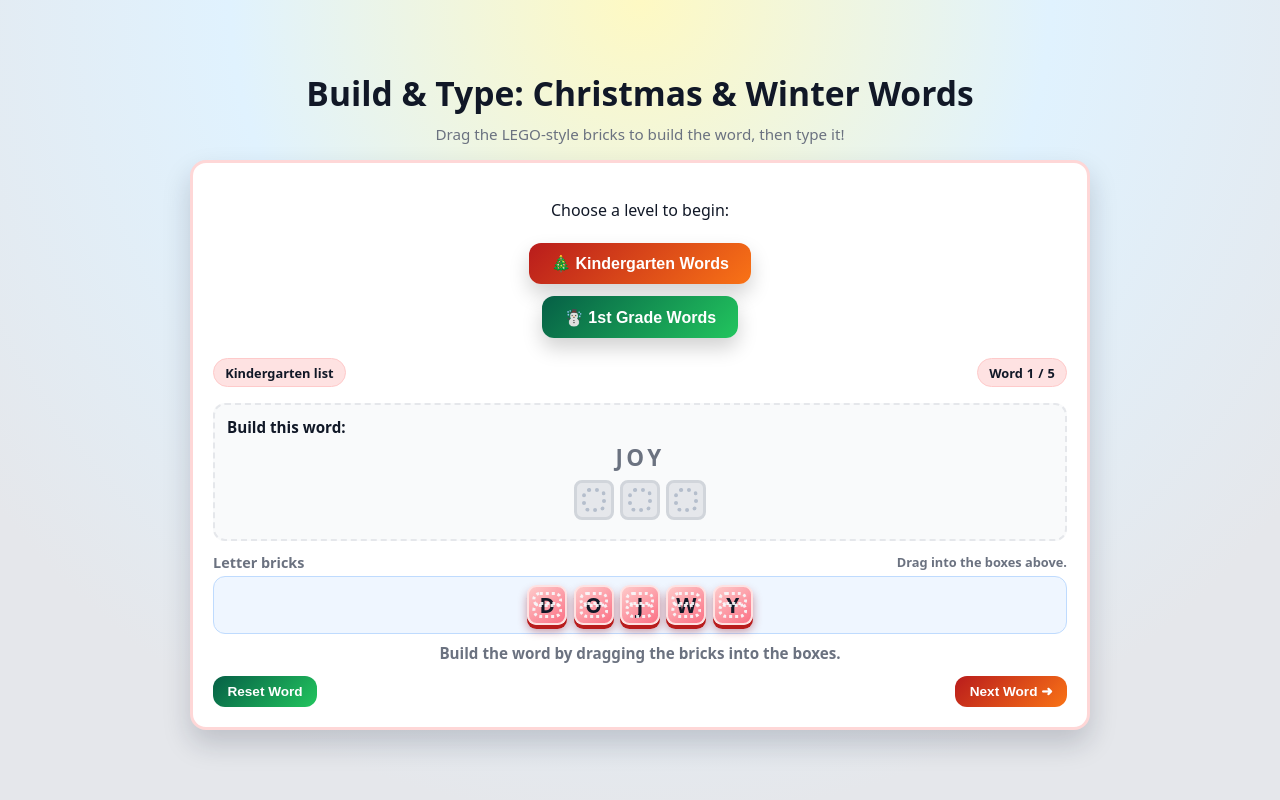
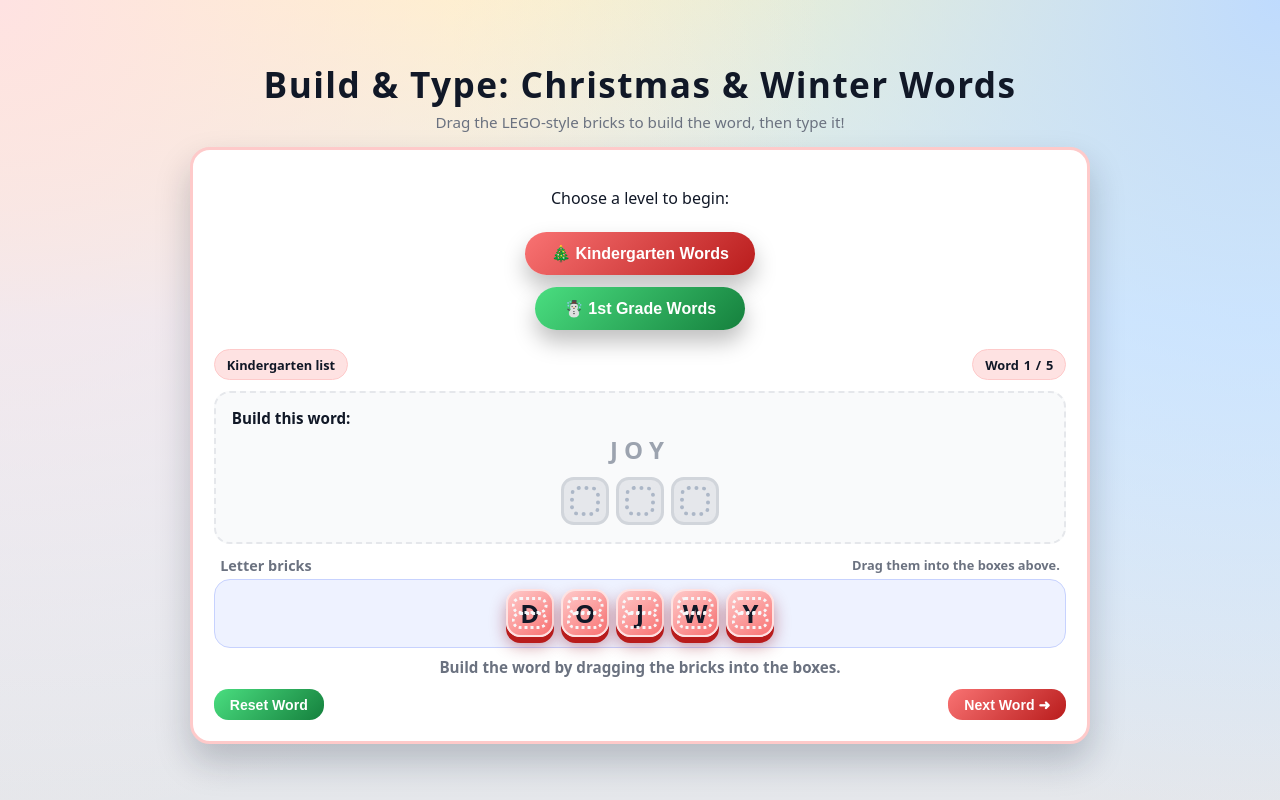
Before and after one commit to RindiDowe/LegoBuild, a plain HTML site: page index.html in a window 1280 px wide. Both pictures are taken after a click on the button "🎄 Kindergarten Words". Drawn offline with Linux system fonts and the light colour scheme.

Commit message:
Refactor HTML and CSS for improved layout
Updated styles and structure for improved layout and design. Adjusted color scheme and button styles for better user experience.

```diff
--- a/index.html
+++ b/index.html
@@ -2,31 +2,38 @@
 <html lang="en">
 <head>
   <meta charset="UTF-8" />
-  <title>Build & Type: Christmas / Winter Words</title>
+  <title>Build & Type: Christmas & Winter Words</title>
   <meta name="viewport" content="width=device-width, initial-scale=1" />
   <style>
     :root{
-      --bg:#f3f4ff;
+      --bg1:#fef9c3;   /* soft yellow */
+      --bg2:#e0f2fe;   /* icy blue   */
+      --bg3:#e5e7eb;   /* light gray */
+
       --card:#ffffff;
       --ink:#111827;
-      --accent:#b91c1c;   /* red */
-      --accent-2:#065f46; /* green */
+      --accent:#b91c1c;   /* Christmas red */
+      --accent-2:#15803d; /* Christmas green */
       --muted:#6b7280;
-      --good:#15803d;
+      --good:#16a34a;
       --bad:#b91c1c;
       --slot:#e5e7eb;
     }
-    *{box-sizing:border-box;}
+
+    *{ box-sizing:border-box; }
 
     body{
       margin:0;
       font-family: system-ui,-apple-system,BlinkMacSystemFont,"Segoe UI",sans-serif;
-      background: radial-gradient(circle at top,#fef9c3,#e0f2fe 40%,#e5e7eb 80%);
       min-height:100vh;
       display:flex;
       align-items:center;
       justify-content:center;
       padding:1rem;
+      background:
+        radial-gradient(circle at top left,#fee2e2 0,transparent 55%),
+        radial-gradient(circle at top right,#bfdbfe 0,transparent 55%),
+        linear-gradient(to bottom,var(--bg1),var(--bg2) 40%,var(--bg3));
       color:var(--ink);
     }
 
@@ -37,22 +44,24 @@
 
     h1{
       text-align:center;
-      margin:0 0 .5rem;
-      font-size:clamp(1.6rem,3vw,2.1rem);
+      margin:.2rem 0 .3rem;
+      font-size:clamp(1.6rem,3.1vw,2.2rem);
+      letter-spacing:.04em;
     }
+
     .tagline{
       text-align:center;
-      margin:0 0 1rem;
+      margin:0 0 .9rem;
+      font-size:.95rem;
       color:var(--muted);
-      font-size:.95rem;
     }
 
     .card{
       background:var(--card);
-      border-radius:1rem;
-      padding:1rem 1.25rem 1.25rem;
-      box-shadow:0 14px 28px rgba(15,23,42,.18);
-      border:3px solid #fed7d7;
+      border-radius:1.25rem;
+      padding:1.1rem 1.3rem 1.3rem;
+      box-shadow:0 18px 35px rgba(15,23,42,.22);
+      border:3px solid #fecaca;
     }
 
     .top-row{
@@ -61,11 +70,11 @@
       align-items:center;
       flex-wrap:wrap;
       gap:.5rem;
-      margin-bottom:1rem;
+      margin-bottom:.7rem;
     }
 
     .badge{
-      padding:.3rem .7rem;
+      padding:.35rem .75rem;
       border-radius:999px;
       background:#fee2e2;
       border:1px solid #fecaca;
@@ -73,40 +82,56 @@
       font-weight:600;
       display:inline-flex;
       align-items:center;
-      gap:.25rem;
+      gap:.3rem;
+      white-space:nowrap;
     }
 
     .hidden{display:none;}
 
+    /* START SCREEN */
     #start-screen{
       display:flex;
       flex-direction:column;
       align-items:center;
       gap:.75rem;
-      padding:1.25rem 0;
+      padding:1.2rem 0;
+      text-align:center;
     }
 
     .btn{
       border:none;
-      border-radius:.75rem;
-      padding:.7rem 1.4rem;
+      border-radius:999px;
+      padding:.75rem 1.6rem;
       font-size:1rem;
-      font-weight:600;
+      font-weight:700;
       cursor:pointer;
-      background:linear-gradient(135deg,var(--accent),#f97316);
       color:white;
-      box-shadow:0 10px 20px rgba(0,0,0,.18);
+      box-shadow:0 12px 22px rgba(0,0,0,.25);
       display:inline-flex;
       align-items:center;
-      gap:.4rem;
+      gap:.45rem;
+      transition:transform .08s ease,box-shadow .08s ease,filter .08s ease;
     }
-    .btn.secondary{
-      background:linear-gradient(135deg,var(--accent-2),#22c55e);
+    .btn.large{
+      min-width:210px;
+      justify-content:center;
+    }
+    .btn.red{
+      background:linear-gradient(135deg,#f97373,var(--accent));
+    }
+    .btn.green{
+      background:linear-gradient(135deg,#4ade80,var(--accent-2));
     }
     .btn.small{
-      padding:.45rem .9rem;
-      font-size:.85rem;
+      padding:.45rem 1rem;
+      font-size:.88rem;
       box-shadow:none;
+      border-radius:.9rem;
+    }
+    .btn:active{
+      transform:translateY(1px);
+      box-shadow:0 6px 14px rgba(0,0,0,.2);
+      filter:brightness(.97);
     }
     .btn[disabled]{
       opacity:.6;
@@ -114,148 +139,155 @@
       box-shadow:none;
     }
 
+    /* BUILD AREA */
     .build-area{
-      border-radius:.75rem;
+      border-radius:1rem;
       border:2px dashed #e5e7eb;
-      padding:.75rem;
+      padding:.9rem .6rem .9rem;
       background:#f9fafb;
-      margin-bottom:.75rem;
+      margin-bottom:.7rem;
     }
-
     .build-label{
       font-weight:600;
-      margin-bottom:.3rem;
+      margin:0 0 .3rem;
       font-size:.95rem;
+      padding:0 .4rem;
     }
-
     #target-word{
-      font-size:1.4rem;
-      font-weight:700;
-      letter-spacing:.15em;
+      text-align:center;
+      font-size:1.5rem;
+      font-weight:800;
+      letter-spacing:.25em;
+      color:#9ca3af;
+      margin-bottom:.5rem;
       text-transform:uppercase;
-      color:var(--muted);
-      text-align:center;
-      margin-bottom:.45rem;
     }
 
     .build-row{
       display:flex;
       flex-wrap:wrap;
       justify-content:center;
-      gap:.4rem;
-      margin-bottom:.4rem;
+      gap:.45rem;
+      padding:.2rem .2rem;
     }
 
     .slot{
-      width:2.5rem;
-      height:2.5rem;
-      border-radius:.5rem;
+      width:3rem;
+      height:3rem;
+      border-radius:.8rem;
       background:var(--slot);
       border:3px solid #d1d5db;
       display:flex;
       align-items:center;
       justify-content:center;
       position:relative;
-      box-shadow:inset 0 0 0 3px #e5e7eb;
+      box-shadow:inset 0 0 0 4px #e5e7eb;
+      flex:0 0 auto;
     }
     .slot::before{
       content:"";
-      width:70%;
-      height:70%;
-      border-radius:.45rem;
-      border:4px dotted rgba(148,163,184,.6);
+      width:72%;
+      height:72%;
+      border-radius:.55rem;
+      border:4px dotted rgba(148,163,184,.7);
       box-sizing:border-box;
     }
     .slot.filled{
       background:#fef2f2;
     }
 
+    /* LETTER BANK */
     .letter-bank-wrap{
-      margin-top:.3rem;
+      margin-top:.35rem;
     }
-
     .bank-label{
       font-weight:600;
       font-size:.9rem;
       margin-bottom:.25rem;
+      padding:0 .4rem;
+      color:var(--muted);
       display:flex;
       justify-content:space-between;
-      align-items:center;
-      color:var(--muted);
+      gap:.5rem;
     }
-
     .letter-bank{
       display:flex;
       flex-wrap:wrap;
-      gap:.4rem;
       justify-content:center;
-      padding:.5rem;
-      border-radius:.75rem;
-      background:#eff6ff;
-      border:1px solid #bfdbfe;
-      min-height:3rem;
+      gap:.45rem;
+      padding:.6rem;
+      border-radius:1rem;
+      background:#eef2ff;
+      border:1px solid #c7d2fe;
+      min-height:3.4rem;
     }
 
     .brick{
-      width:2.5rem;
-      height:2.5rem;
-      border-radius:.6rem;
-      background:linear-gradient(145deg,#fecaca,#fb7185);
-      box-shadow:0 4px 0 #b91c1c,0 6px 10px rgba(148,27,45,.45);
+      width:3rem;
+      height:3rem;
+      border-radius:.9rem;
+      background:linear-gradient(145deg,#fecaca,#f97373);
+      box-shadow:0 6px 0 #b91c1c,0 9px 16px rgba(148,27,45,.45);
       border:2px solid #fee2e2;
       color:#111827;
-      font-weight:800;
-      font-size:1.3rem;
+      font-weight:900;
+      font-size:1.6rem;
       display:flex;
       align-items:center;
       justify-content:center;
       text-transform:uppercase;
       cursor:grab;
       position:relative;
+      flex:0 0 auto;
     }
-    .brick:active{cursor:grabbing;transform:translateY(1px);box-shadow:0 3px 0 #b91c1c,0 5px 8px rgba(148,27,45,.45);}
+    .brick:active{
+      cursor:grabbing;
+      transform:translateY(1px);
+      box-shadow:0 4px 0 #b91c1c,0 7px 14px rgba(148,27,45,.55);
+    }
     .brick::before,.brick::after{
       content:"";
       position:absolute;
-      width:65%;
+      width:70%;
       height:26%;
       border-radius:999px;
-      border:3px dotted rgba(248,250,252,.9);
+      border:3px dotted rgba(248,250,252,.95);
       left:50%;
       transform:translateX(-50%);
     }
-    .brick::before{top:14%;}
-    .brick::after{bottom:14%;}
+    .brick::before{ top:13%; }
+    .brick::after { bottom:13%; }
 
+    /* TYPE SECTION */
     .type-section{
       margin-top:.9rem;
-      border-radius:.75rem;
-      padding:.75rem;
+      border-radius:1rem;
+      padding:.8rem .75rem .85rem;
       background:#ecfdf5;
       border:1px solid #a7f3d0;
     }
     .type-section h3{
-      margin:.1rem 0 .4rem;
+      margin:.1rem 0 .45rem;
       font-size:1rem;
     }
     .type-row{
       display:flex;
       flex-wrap:wrap;
-      gap:.5rem;
+      gap:.45rem;
       align-items:center;
     }
     #type-input{
       flex:1;
-      min-width:130px;
-      padding:.5rem .7rem;
-      border-radius:.6rem;
+      min-width:150px;
+      padding:.55rem .7rem;
+      border-radius:.75rem;
       border:2px solid #6ee7b7;
       font-size:1rem;
     }
     #type-input:focus{
       outline:none;
       border-color:#22c55e;
-      box-shadow:0 0 0 2px rgba(34,197,94,.4);
+      box-shadow:0 0 0 2px rgba(34,197,94,.35);
     }
 
     #type-feedback{
@@ -263,30 +295,52 @@
       font-weight:600;
       font-size:.9rem;
     }
-    #type-feedback.good{color:var(--good);}
-    #type-feedback.bad{color:var(--bad);}
+    #type-feedback.good{ color:var(--good); }
+    #type-feedback.bad{ color:var(--bad); }
 
+    /* MESSAGES & BOTTOM ROW */
     #message{
       margin-top:.6rem;
       font-weight:600;
       text-align:center;
       font-size:.95rem;
       color:var(--muted);
+      min-height:1.1rem;
     }
 
-    .finish{
-      text-align:center;
-      font-size:1.1rem;
-      font-weight:600;
-      padding:.7rem 0 .2rem;
+    .bottom-row{
+      margin-top:.75rem;
+      display:flex;
+      justify-content:space-between;
+      align-items:center;
+      gap:.5rem;
+      flex-wrap:wrap;
     }
 
-    @media (max-width:600px){
+    #finish-screen{
+      margin-top:.6rem;
+      text-align:center;
+    }
+    #finish-text{
+      font-size:1.05rem;
+      font-weight:700;
+      margin-bottom:.4rem;
+    }
+
+    @media (max-width:640px){
       .brick,.slot{
-        width:2.2rem;
-        height:2.2rem;
+        width:2.6rem;
+        height:2.6rem;
       }
-      #target-word{font-size:1.2rem;}
+      #target-word{ font-size:1.3rem; }
+      .bottom-row{
+        flex-direction:column-reverse;
+        align-items:stretch;
+      }
+      .bottom-row .btn.small{
+        width:100%;
+        justify-content:center;
+      }
     }
   </style>
 </head>
@@ -298,11 +352,9 @@
     <div class="card">
       <!-- START SCREEN -->
       <div id="start-screen">
-        <p style="text-align:center;margin:0 0 .6rem;">
-          Choose a level to begin:
-        </p>
-        <button class="btn" data-grade="K">🎄 Kindergarten Words</button>
-        <button class="btn secondary" data-grade="1">☃️ 1st Grade Words</button>
+        <p style="margin:0 0 .7rem;">Choose a level to begin:</p>
+        <button class="btn large red" data-grade="K">🎄 Kindergarten Words</button>
+        <button class="btn large green" data-grade="1">☃️ 1st Grade Words</button>
       </div>
 
       <!-- GAME SCREEN -->
@@ -313,15 +365,15 @@
         </div>
 
         <div class="build-area">
-          <div class="build-label">Build this word:</div>
+          <p class="build-label">Build this word:</p>
           <div id="target-word"></div>
-          <div class="build-row" id="build-row"></div>
+          <div id="build-row" class="build-row"></div>
         </div>
 
         <div class="letter-bank-wrap">
           <div class="bank-label">
             <span>Letter bricks</span>
-            <span style="font-size:.8rem;">Drag into the boxes above.</span>
+            <span style="font-size:.8rem;">Drag them into the boxes above.</span>
           </div>
           <div id="letter-bank" class="letter-bank"></div>
         </div>
@@ -330,30 +382,28 @@
           <h3>Now type the word:</h3>
           <div class="type-row">
             <input id="type-input" type="text" autocomplete="off" />
-            <button id="check-typed" class="btn small">Check</button>
+            <button id="check-typed" class="btn small red">Check</button>
           </div>
           <div id="type-feedback"></div>
         </div>
 
         <div id="message"></div>
 
-        <div style="margin-top:.8rem;display:flex;justify-content:space-between;gap:.5rem;">
-          <button id="reset-word" class="btn small secondary">Reset Word</button>
-          <button id="next-word" class="btn small hidden">Next Word ➜</button>
+        <div class="bottom-row">
+          <button id="reset-word" class="btn small green">Reset Word</button>
+          <button id="next-word" class="btn small red hidden">Next Word ➜</button>
         </div>
 
         <div id="finish-screen" class="hidden">
-          <p class="finish">✨ Snow-tastic work! You finished all the words. ✨</p>
-          <div style="text-align:center;margin-bottom:.3rem;">
-            <button id="play-again" class="btn small">Play Again</button>
-          </div>
+          <p id="finish-text">✨ Snow-tastic work! You finished all the words. ✨</p>
+          <button id="play-again" class="btn small green">Play Again</button>
         </div>
       </div>
     </div>
   </div>
 
   <script>
-    // Simple Christmas / winter word lists
+    // Christmas / winter word lists
     const wordSets = {
       K: ["joy","elf","hat","snow","tree"],
       1: ["sled","bells","candy","lights","frost"]
@@ -383,19 +433,24 @@
     const finishScreen  = document.getElementById("finish-screen");
     const playAgainBtn  = document.getElementById("play-again");
 
-    // Start buttons (grade selection)
+    // Level select buttons
     document.querySelectorAll("#start-screen .btn").forEach(btn=>{
-      btn.addEventListener("click",()=>{
+      btn.addEventListener("click", ()=>{
         currentGrade = btn.dataset.grade;
         startGame();
       });
     });
 
+    // Letter bank global drop / dragover
+    letterBank.addEventListener("dragover", handleDragOver);
+    letterBank.addEventListener("drop", handleDropOnBank);
+
     function startGame(){
       words = [...wordSets[currentGrade]];
       currentIndex = 0;
       wordTotalEl.textContent = words.length;
-      gradeLabel.textContent = (currentGrade === "K" ? "Kindergarten" : "1st Grade") + " list";
+      gradeLabel.textContent =
+        (currentGrade === "K" ? "Kindergarten list" : "1st Grade list");
       startScreen.classList.add("hidden");
       gameScreen.classList.remove("hidden");
       finishScreen.classList.add("hidden");
@@ -404,32 +459,31 @@
 
     function loadWord(){
       currentWord = words[currentIndex];
-      wordIndexEl.textContent = currentIndex+1;
+      wordIndexEl.textContent = currentIndex + 1;
       messageEl.textContent = "";
       typeFeedback.textContent = "";
       typeFeedback.className = "";
       typeSection.classList.add("hidden");
       nextBtn.classList.add("hidden");
       typeInput.value = "";
+
       buildRow.innerHTML = "";
       letterBank.innerHTML = "";
 
-      // Show faint target word
       targetWordEl.textContent = currentWord.toUpperCase();
 
-      // Create slots
+      // Build slots
       for(let i=0;i<currentWord.length;i++){
         const slot = document.createElement("div");
         slot.className = "slot";
         slot.dataset.index = i;
-        slot.addEventListener("dragover",handleDragOver);
-        slot.addEventListener("drop",handleDropOnSlot);
+        slot.addEventListener("dragover", handleDragOver);
+        slot.addEventListener("drop", handleDropOnSlot);
         buildRow.appendChild(slot);
       }
 
-      // Create bricks: one for each letter (including repeats)
+      // Bricks: letters + 2 random distractors
       const letters = currentWord.split("");
-      // Add 2 random extra letters as "distractors"
       const alphabet = "abcdefghijklmnopqrstuvwxyz";
       for(let i=0;i<2;i++){
         letters.push(alphabet[Math.floor(Math.random()*alphabet.length)]);
@@ -440,7 +494,8 @@
         letterBank.appendChild(brick);
       });
 
-      messageEl.textContent = "Build the word by dragging the bricks into the boxes.";
+      messageEl.textContent =
+        "Build the word by dragging the bricks into the boxes.";
     }
 
     function createBrick(letter){
@@ -450,12 +505,9 @@
       brick.draggable = true;
       brick.dataset.letter = letter;
       brickIdCounter++;
-      brick.id = "brick-"+brickIdCounter;
-      brick.addEventListener("dragstart",handleDragStart);
-      brick.addEventListener("dragend",handleDragEnd);
-      // Allow dragging back to bank
-      letterBank.addEventListener("dragover",handleDragOver);
-      letterBank.addEventListener("drop",handleDropOnBank);
+      brick.id = "brick-" + brickIdCounter;
+      brick.addEventListener("dragstart", handleDragStart);
+      brick.addEventListener("dragend", handleDragEnd);
       return brick;
     }
 
@@ -463,11 +515,9 @@
       e.dataTransfer.setData("text/plain", e.target.id);
       setTimeout(()=>{ e.target.style.opacity = "0.4"; },0);
     }
-
     function handleDragEnd(e){
       e.target.style.opacity = "1";
     }
-
     function handleDragOver(e){
       e.preventDefault();
     }
@@ -479,7 +529,7 @@
       const brick = document.getElementById(brickId);
       if(!brick) return;
 
-      // If slot already has a brick, send it back to bank first
+      // If slot already filled, send its brick back to bank
       if(slot.firstElementChild){
         letterBank.appendChild(slot.firstElementChild);
       }
@@ -495,13 +545,14 @@
       const brick = document.getElementById(brickId);
       if(!brick) return;
       letterBank.appendChild(brick);
-      // remove filled styling from any slot that lost brick
+
+      // Clean filled style on emptied slots
       document.querySelectorAll(".slot").forEach(slot=>{
         if(!slot.firstElementChild){
           slot.classList.remove("filled");
         }
       });
-      checkBuiltWord(); // may no longer be complete
+      checkBuiltWord(); // might no longer be complete
     }
 
     function checkBuiltWord(){
@@ -520,13 +571,14 @@
         typeSection.classList.remove("hidden");
         typeInput.focus();
       }else{
-        messageEl.textContent = "Those bricks make \""+built.toUpperCase()+"\". Try again!";
+        messageEl.textContent =
+          "Those bricks spell \"" + built.toUpperCase() + "\". Try again!";
       }
     }
 
-    checkTypedBtn.addEventListener("click",checkTypedWord);
-    typeInput.addEventListener("keydown",e=>{
-      if(e.key==="Enter") checkTypedWord();
+    checkTypedBtn.addEventListener("click", checkTypedWord);
+    typeInput.addEventListener("keydown", e=>{
+      if(e.key === "Enter"){ checkTypedWord(); }
     });
 
     function checkTypedWord(){
@@ -537,18 +589,17 @@
         typeFeedback.className = "good";
         nextBtn.classList.remove("hidden");
       }else{
-        typeFeedback.textContent = "Almost! Check your letters and try again.";
+        typeFeedback.textContent =
+          "Almost! Check each letter and try again.";
         typeFeedback.className = "bad";
         nextBtn.classList.add("hidden");
       }
     }
 
-    resetBtn.addEventListener("click",()=>{
-      loadWord();
-    });
+    resetBtn.addEventListener("click", loadWord);
 
-    nextBtn.addEventListener("click",()=>{
-      if(currentIndex < words.length-1){
+    nextBtn.addEventListener("click", ()=>{
+      if(currentIndex < words.length - 1){
         currentIndex++;
         loadWord();
       }else{
@@ -559,9 +610,9 @@
       }
     });
 
-    playAgainBtn.addEventListener("click",()=>{
+    playAgainBtn.addEventListener("click", ()=>{
+      gameScreen.classList.add("hidden");
       startScreen.classList.remove("hidden");
-      gameScreen.classList.add("hidden");
     });
 
     function shuffleArray(arr){
```
